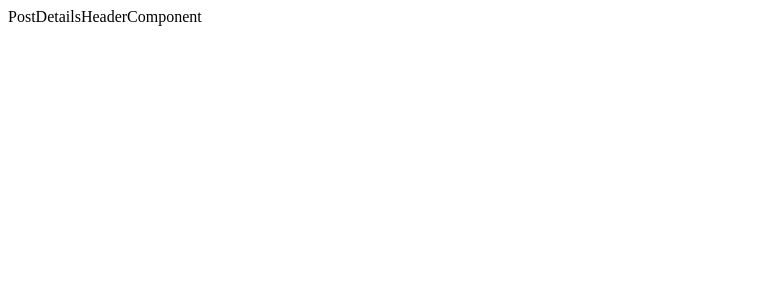
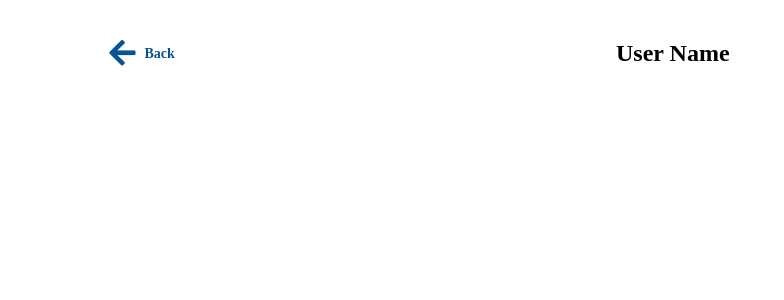
Before and after one commit to mackey7/PostsApp, a React (Create React App) app: page /user/1/1 in a window 1280 px wide. Shown: the top 300 px of the page, without its empty margins (0-784 px from the left). Built offline with nearby package versions, Linux system fonts and the light colour scheme.

Commit message:
create PostDetailsActions file

```diff
--- /dev/null
+++ b/src/Actions/PostDetailsActions.tsx
@@ -0,0 +1 @@
+import Axios from 'axios'
--- a/src/Components/PostDetailsComponent/PostDetailsHeaderComponent.tsx
+++ b/src/Components/PostDetailsComponent/PostDetailsHeaderComponent.tsx
@@ -1,7 +1,15 @@
 import React from 'react'
+import { useParams } from "react-router-dom";
+import { BtnBack, Title, ComponentWrapper } from '../../Helpers/Styles/UserDetailsComponent/UserHeaderComponent'
+
 
 export const PostDetailsHeaderComponent = () => {
+    let { id } = useParams();
     return (
-        <div>PostDetailsHeaderComponent</div>
+        <ComponentWrapper>
+            <BtnBack to={`/user/${id}`} className="fas fa-arrow-left"><span>Back</span></BtnBack>
+            <Title >  User Name </Title>
+            <div></div>
+        </ComponentWrapper>
     )
 }
```
